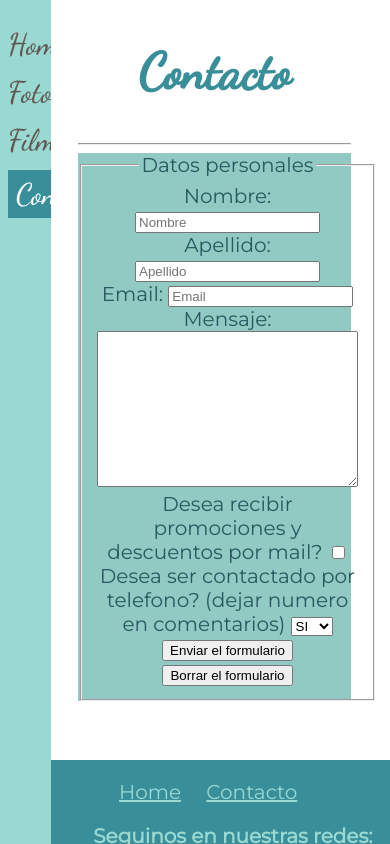
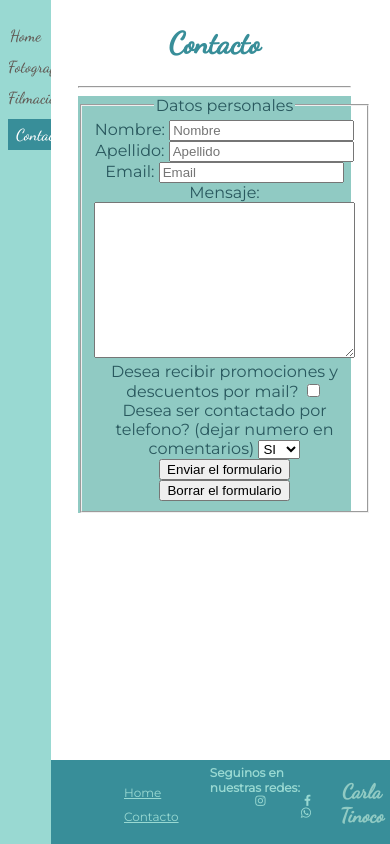
Before and after one commit to dmcasco1/TinocoFoto, a website: page contacto.html in a window 390 px wide. Drawn offline with Linux system fonts and the light colour scheme; files whose address does not match are found by name.

Commit message:
ultimo cambio

```diff
--- a/contacto.html
+++ b/contacto.html
@@ -62,7 +62,10 @@
             <a href="#" class="fa fa-facebook"></a>
             <a href="https://www.instagram.com/carlitztinoko/" class="fa fa-instagram"></a>
             <a href="https://web.whatsapp.com/" class="fa fa-whatsapp"></a>
+            </div>
+            <div class="logoTinoco">
+                <p><b>Carla Tinoco</b></p>
+            </div>
         </footer>
-    </div>
 </body>
 </html>
--- a/css/estilo.css
+++ b/css/estilo.css
@@ -92,11 +92,13 @@
     padding-left: 80px;
     font-family: 'Montserrat', cursive;
     color: #99D9D2;
-    float:left;
+    float: left;
     word-spacing: 20px;
+
 }
 .footerTextLeft a{
     color: #99D9D2;
+
 }
 .footerTextLeft a:hover{
     color: #154360;
@@ -109,6 +111,7 @@
     font-size:20px;
     font-family: 'Montserrat', cursive;
     color: #99D9D2;
+    padding-top: 5px;
 }
 .fa {
     margin-right: 5%;
@@ -119,6 +122,16 @@
     text-decoration: none;
     color: #99D9D2;
   }
+
+  /* Logo Tinoco */
+.logoTinoco{
+    text-align: center;
+   float: center;
+    font-family: 'Dancing Script', cursive;
+    font-size: 40px;
+    color: #90cac3;
+
+}
 
 /* Menu Navegacion */
 .menuNavegacion {
@@ -347,6 +360,7 @@
 /* Media Queries */
 /* MOBILE */
 @media (max-width: 768px){
+    /* General */
     .container{
         display: grid;
         grid-template-rows: auto auto auto 50px;
@@ -357,6 +371,84 @@
         "nav tareas"
         "footer footer"
     }
+    .bodySection{
+        font-size: 16px;
+    }
+    .tituloSection{
+        font-size: 30px;
+    }
+
+    /* Footer */
+    .footerTextLeft{
+        font: 12px;
+    }
+    .footerTextLeft a{
+        font-size: 12px;
+        display: inline-block;
+	    vertical-align: top;
+        padding-left: 5px;
+        padding-top: 5px;
+    }
+    #footer{
+        position: fixed;
+        bottom: 0;
+        display: inline-flex;
+    }
+
+    .RedSocialIconos{
+        font-size: 12px;
+        float: right;
+        padding-left: 10px;
+        padding-top: 5px;
+    }
+    .fa{
+       text-align: right;
+       width: 40px;
+    }
+    .logoTinoco{
+        text-align: center;
+        float: center;
+        font-family: 'Dancing Script', cursive;
+        font-size: 20px;
+        color: #90cac3;
+    }
+    /* Secciones */
+    .imagenNosotros{
+        height: fit-content;
+        width: fit-content;
+    }
+    .content{
+        font-size: 16px;
+    }
+    #list{
+        font-size: 16px;
+    }
+    .table__thead{
+        font-size: 14px;
+    }
+    .table__tbody{
+        font-size: 14px;
+    }
+    .videosMuestra{
+        display: inline-block;
+	vertical-align: top;
+    }
+
+    /* Menu Navegacion */
+    .menuNavegacion{
+        font-size: 16px;
+    }
+    .menuNavegacion a{
+        font-size: 16px;
+    }
+    .subnav-content{
+        font-size: 16px;
+    }
+    .subnav-content a{
+        font-size: 16px;
+    }
+
+
 }
 
 /* TABLET */
```
Also changed, not shown: filmaciones.html (+7 -4 lines), fotografia.html (+5 -1 lines), index.html (+5 -2 lines), presupuestos.html (+3 -0 lines).
